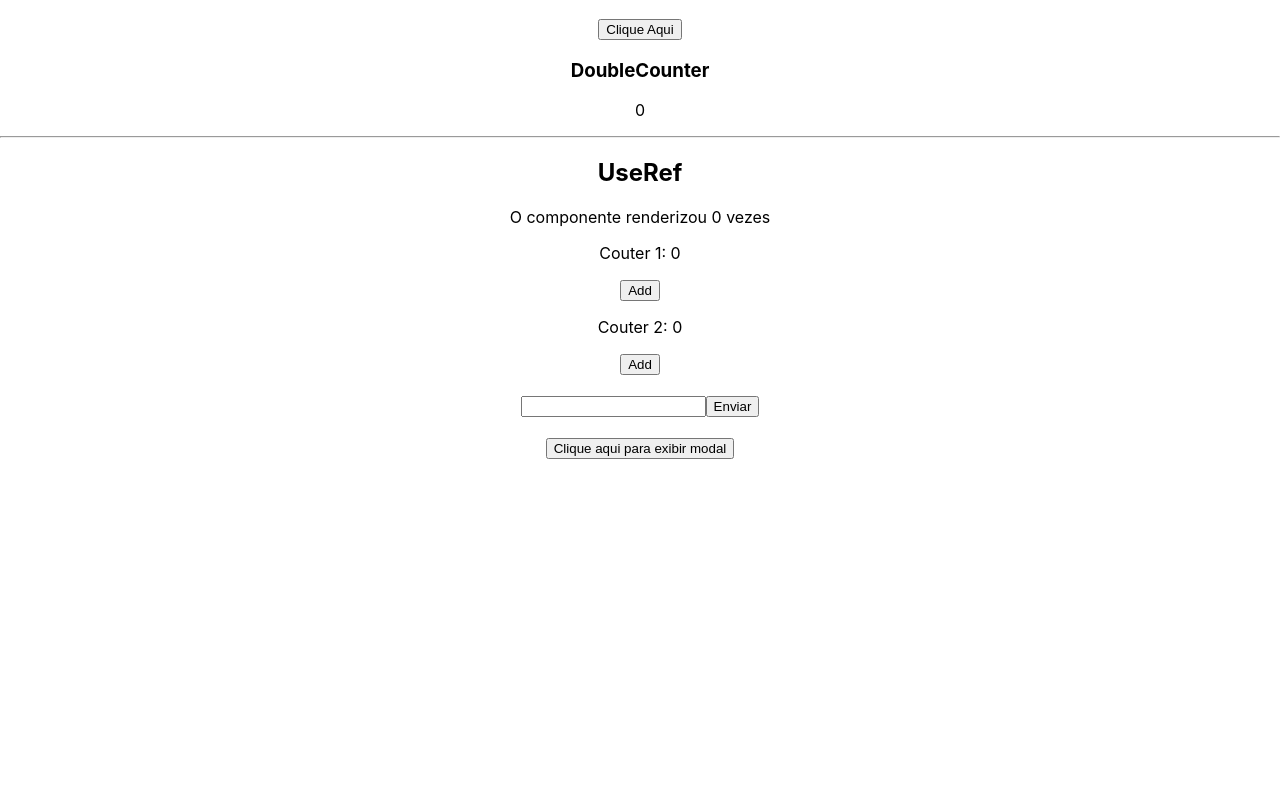
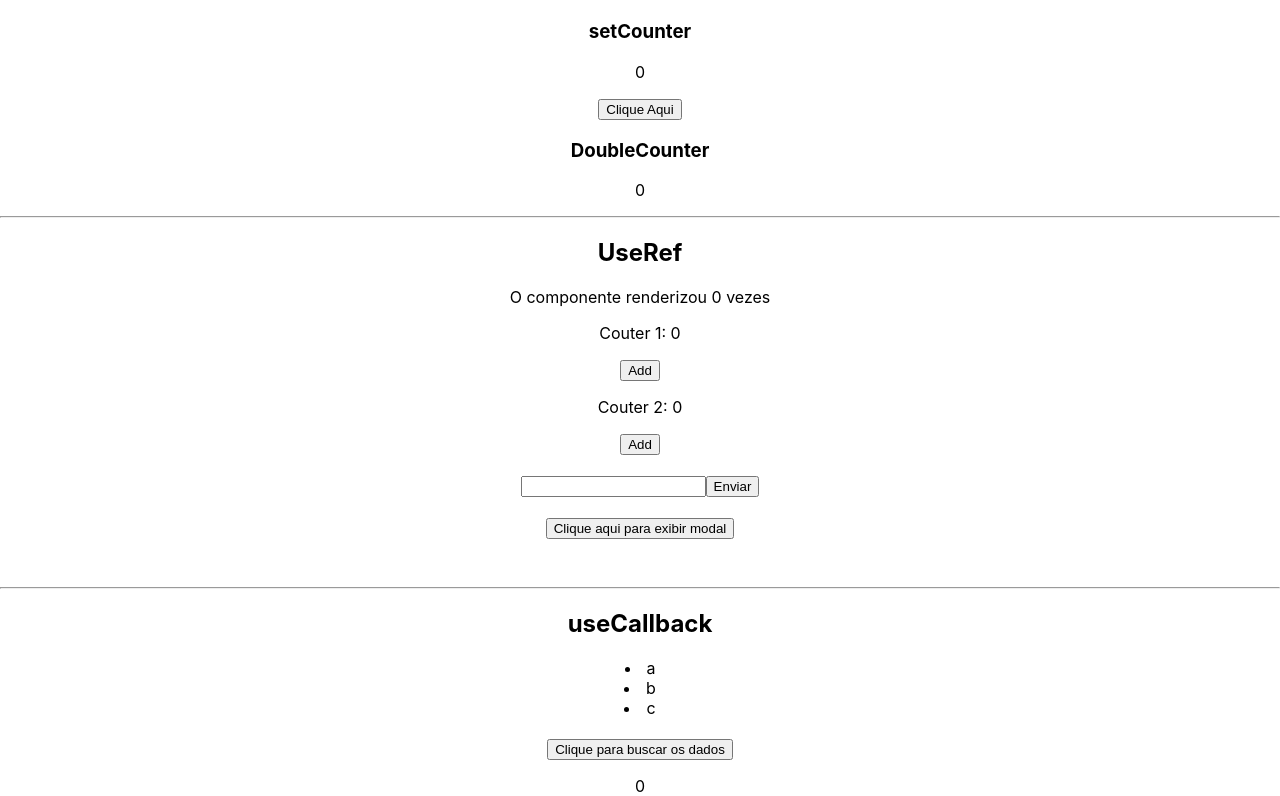
Before and after one commit to fescarvalho/hooksReact, a React (Create React App) app: page / in a window 1280 px wide. Shown: the part 1005-1801 px from the top of the page. Before the commit the page ends 1621 px from the top, so only its background shows below. Built offline with nearby package versions, Linux system fonts and the light colour scheme.

Commit message:
useCallback

```diff
--- /dev/null
+++ b/src/components/HookUseCallback.js
@@ -0,0 +1,26 @@
+import { useState, useCallback } from 'react'
+import ListUseCallback from './ListUseCallback'
+
+const HookUseCallback = () => {
+  const [counter, setCounter] = useState(0)
+
+  const getElementByData = useCallback(() => {
+    return ['a', 'b', 'c']
+  }, [])
+
+  return (
+    <div>
+      <h2>useCallback</h2>
+      <ListUseCallback getElement={getElementByData} />
+      <br />
+
+      <button onClick={() => setCounter(counter + 1)}>
+        Clique para buscar os dados
+      </button>
+
+      <p>{counter}</p>
+    </div>
+  )
+}
+
+export default HookUseCallback
--- a/src/components/HooksUseEffect.js
+++ b/src/components/HooksUseEffect.js
@@ -44,9 +44,12 @@ const HooksUseEffect = () => {
       <p>O numero é: {number}</p>
       <button onClick={nextNumber}>Clique</button>
       <br />
+      <p>Veja o console</p>
+
       <h4>UseEffect com dependencias</h4>
       <p>O numero e: {anotherNumber}</p>
       <button onClick={addAnotherNumber}>Clique</button>
+      <p>Veja o console</p>
       <hr />
     </div>
   )
--- /dev/null
+++ b/src/components/ListUseCallback.js
@@ -0,0 +1,14 @@
+import { useState, useEffect } from 'react'
+
+const ListUseCallback = ({ getElement }) => {
+  const [data, setData] = useState([])
+
+  useEffect(() => {
+    setData(getElement)
+    console.log('Buscando dados')
+  }, [getElement])
+
+  return <>{data && data.map((data) => <li key={data}>{data}</li>)}</>
+}
+
+export default ListUseCallback
--- a/src/pages/Home.js
+++ b/src/pages/Home.js
@@ -9,6 +9,7 @@ import { SomeContext } from '../components/HookUseContext'
 import CounterClick from '../components/CounterClick'
 import DoubleCounterClick from '../components/DoubleCounterClick'
 import HookUseRef from '../components/HookUseRef'
+import HookUseCallback from '../components/HookUseCallback'
 
 const Home = () => {
   const { contextValue } = useContext(SomeContext)
@@ -28,6 +29,8 @@ const Home = () => {
       <DoubleCounterClick />
       <hr />
       <HookUseRef />
+      <hr />
+      <HookUseCallback />
     </>
   )
 }
```
